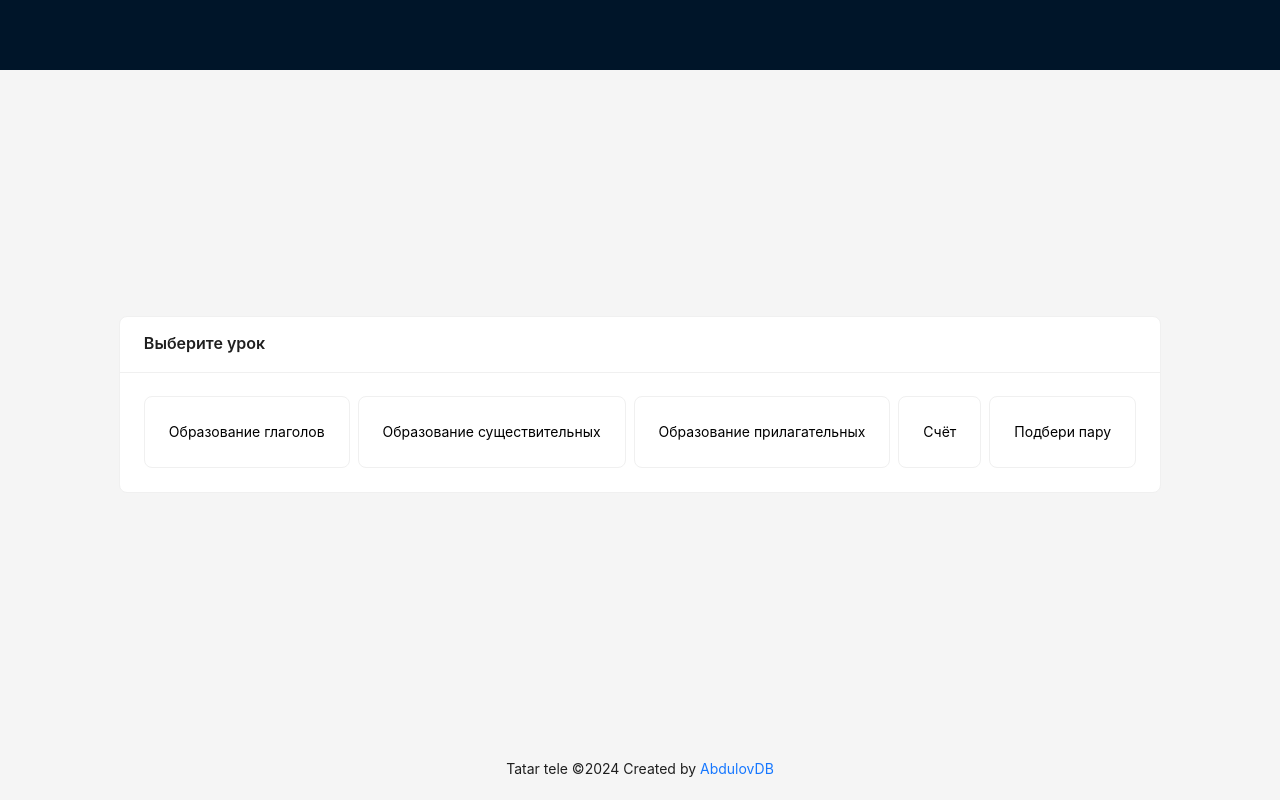
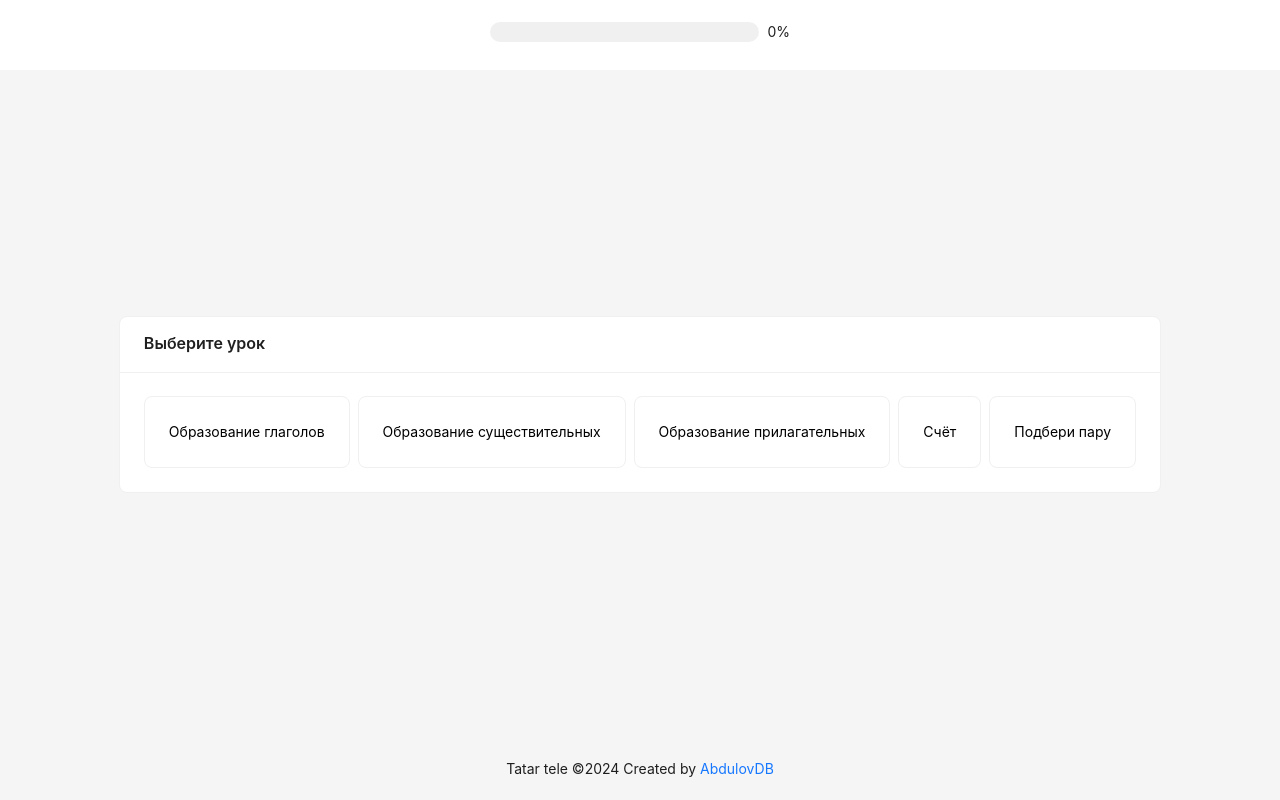
Before and after one commit to DaniilAbdulov/tatar-tele, a React (Create React App) app: page / in a window 1280 px wide. Built offline with nearby package versions, Linux system fonts and the light colour scheme.

Commit message:
bug fixes

```diff
--- a/src/App.jsx
+++ b/src/App.jsx
@@ -3,6 +3,7 @@ import {Router} from './routes/index';
 import {ConfigProvider, Layout} from 'antd';
 import {Footer, Header} from 'antd/es/layout/layout';
 import {LessonEnd} from './components/shared/LessonEnd';
+import {LinearProgress} from './components/shared/LinearProgress'
 
 export const App = () => {
   return (
@@ -24,10 +25,13 @@ export const App = () => {
               width: '100%',
               display: 'flex',
               alignItems: 'center',
-              justifyContent: 'space-between',
+              justifyContent: 'center',
               height: '70px',
+              backgroundColor:'white'
             }}
-          ></Header>
+          >
+          <LinearProgress/>
+          </Header>
           <Layout
             style={{
               justifyContent: 'center',
--- a/src/components/shared/Lesson/LessonView.jsx
+++ b/src/components/shared/Lesson/LessonView.jsx
@@ -3,7 +3,6 @@ import {Content} from './Content';
 import {Button, Card, Divider, Flex} from 'antd';
 import {NavLink} from 'react-router-dom';
 import {Message} from '../Message';
-import { LinearProgress } from '../LinearProgress';
 import { progressStore } from '../../../stores/components/ProgressStore';
 import { LESSONS } from '../../../data';
 
@@ -20,7 +19,6 @@ export const LessonView = ({title, store}) => {
     align="center"
     style={{maxWidth: '600px', margin: '10px'}}
   >
-    {lessonId !== LESSONS.FIVE && <LinearProgress/>}
     <Divider />
     <Card title={title || ''}>
       <Content store={store} lessonId={lessonId}/>
--- a/src/components/shared/LinearProgress.jsx
+++ b/src/components/shared/LinearProgress.jsx
@@ -3,9 +3,10 @@ import {observer} from 'mobx-react-lite';
 import {progressStore} from '../../stores/components/ProgressStore';
 
 export const LinearProgress = observer(() => {
+  const lessonId = progressStore?.lessonId;
   const progressPercent = progressStore?.percent;
-
-  return (
+  console.log(lessonId);
+  return (lessonId &&
     <Flex vertical gap="middle">
       <Flex vertical gap="small" style={{width: 300}}>
         <Progress percent={progressPercent} size={[300, 20]} />
--- a/src/stores/components/FirstLesson/FirstLessonStore.js
+++ b/src/stores/components/FirstLesson/FirstLessonStore.js
@@ -39,6 +39,7 @@ class FirstLessonStore {
   getLessonData = () => {
     this.getTask();
     this.getVariants();
+    myProgressStore.setLessonId(this.lessonId)
   };
 
   setTrueTaskValue = obj => {
@@ -97,11 +98,9 @@ class FirstLessonStore {
 
     if (userAnswer === trueAnswer) {
       myProgressStore.handleSuccess();
-      setTimeout(() => {
-        this.resetTask();
-        this.getAnotherTask();
-        myProgressStore.setResult('');
-      }, 2000);
+      this.resetTask();
+      this.getAnotherTask();
+      myProgressStore.setResult('');
     } else {
       myProgressStore.handleError();
       setTimeout(() => {
--- a/src/stores/components/ProgressStore.js
+++ b/src/stores/components/ProgressStore.js
@@ -6,6 +6,7 @@ class ProgressStore {
   lessonIsDone = false;
   countOfTrueAnswers = 0;
   percent = 0;
+  lessonId = null;
 
   constructor() {
     makeAutoObservable(this);
@@ -15,18 +16,19 @@ class ProgressStore {
     this.result = value;
   };
 
+  setLessonId = id => this.lessonId = id;
+
   resetStore = () => {
     this.result = '';
     this.lessonIsDone = false;
     this.countOfTrueAnswers = 0;
     this.percent = 0;
+    this.lessonId = null;
   };
 
   checkDoneLesson = () => {
     if (COUNT_FOR_LESSON_DONE === this.countOfTrueAnswers) {
-      setTimeout(() => {
         this.lessonIsDone = true;
-      }, 1500);
     }
   };
 
--- a/src/stores/components/SecondLesson/SecondLessonStore.js
+++ b/src/stores/components/SecondLesson/SecondLessonStore.js
@@ -40,6 +40,7 @@ class SecondLessonStore {
   getLessonData = () => {
     this.getTask();
     this.getVariants();
+    myProgressStore.setLessonId(this.lessonId)
   };
 
   setTrueTaskValue = obj => {
@@ -91,11 +92,9 @@ class SecondLessonStore {
 
     if (userAnswer === trueAnswer) {
       myProgressStore.handleSuccess();
-      setTimeout(() => {
         this.resetTask();
         this.getAnotherTask();
         myProgressStore.setResult('');
-      }, 2000);
     } else {
       myProgressStore.handleError();
       setTimeout(() => {
--- a/src/stores/components/ThirthLesson/ThirthLessonStore.js
+++ b/src/stores/components/ThirthLesson/ThirthLessonStore.js
@@ -37,6 +37,7 @@ class ThirthLessonStore {
   getLessonData = () => {
     this.getTask();
     this.getVariants();
+    myProgressStore.setLessonId(this.lessonId)
   };
 
   setTrueTaskValue = obj => {
@@ -111,11 +112,9 @@ class ThirthLessonStore {
 
     if (userAnswer === trueAnswer) {
       myProgressStore.handleSuccess();
-      setTimeout(() => {
         this.resetTask();
         this.getAnotherTask();
         myProgressStore.setResult('');
-      }, 2000);
     } else {
       myProgressStore.handleError();
       setTimeout(() => {
```
